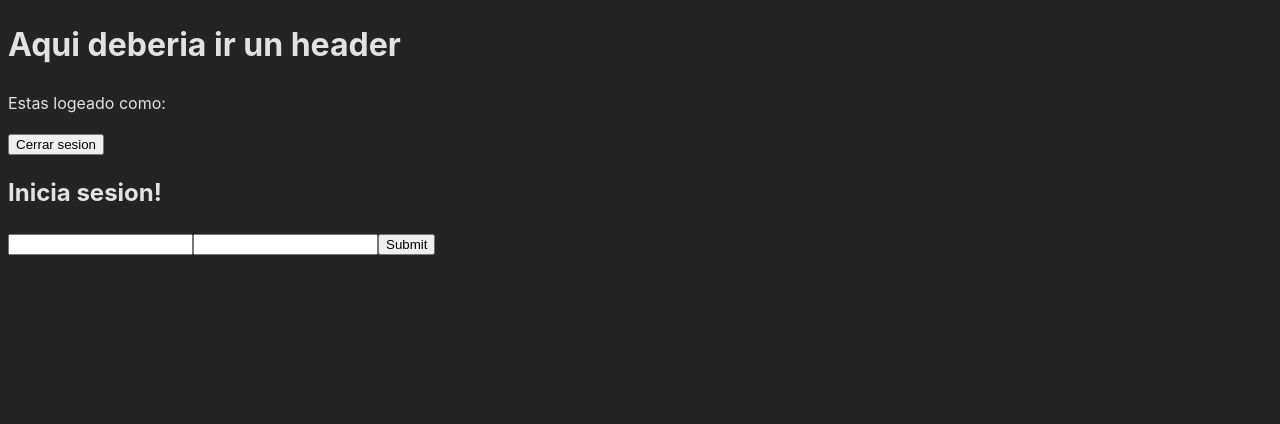
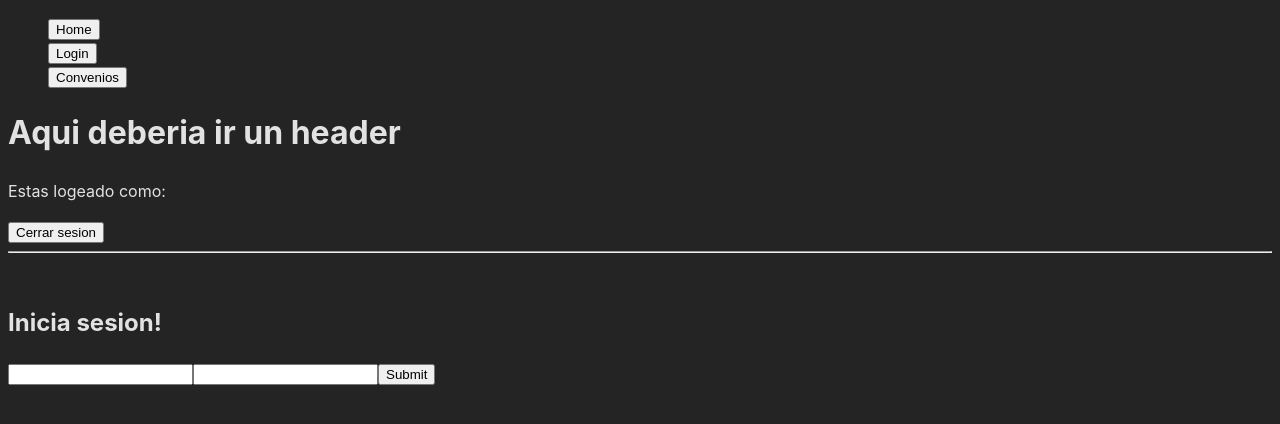
Before and after one commit to CometArao/proyectoISW2023-2, a React (Vite) app in the folder frontend/: page /auth in a window 1280 px wide. Shown: the top 424 px of the page. Built offline with nearby package versions, Linux system fonts and the light colour scheme; no server answers.

Commit message:
convenios y nav basicos funcionales

```diff
--- /dev/null
+++ b/frontend/src/components/NavBar.jsx
@@ -0,0 +1,22 @@
+import { useNavigate } from "react-router-dom";
+
+const NavBar = () => {
+    const navigate = useNavigate();
+    return(
+    <nav>
+        <ul>
+            <li>
+                <button onClick={() => navigate('/')}>Home</button>
+            </li>
+            <li>
+                <button onClick={() => navigate('/auth')}>Login</button>
+            </li>
+            <li>
+                <button onClick={() => navigate('/convenios')}>Convenios</button>
+            </li>
+        </ul>
+    </nav>
+    );
+};
+
+export default NavBar;
--- a/frontend/src/index.css
+++ b/frontend/src/index.css
@@ -17,3 +17,7 @@
 a {
   text-decoration: inherit;
 }
+
+li {
+  list-style: none;
+}
--- a/frontend/src/routes/Root.jsx
+++ b/frontend/src/routes/Root.jsx
@@ -2,6 +2,7 @@ import { Outlet } from 'react-router-dom';
 import { useNavigate } from 'react-router-dom';
 import { logout } from '../services/auth.service';
 import { AuthProvider, useAuth } from '../context/AuthContext';
+import NavBar from '../components/NavBar';
 
 function Root() {
   return (
@@ -23,10 +24,13 @@ function PageRoot() {
 
   return (
     <div>
+      <NavBar />
       <div>
         <h1>Aqui deberia ir un header</h1>
         <p>Estas logeado como: {user.email}</p>
         <button onClick={handleLogout}>Cerrar sesion</button>
+        <hr />
+        <br />
       </div>
       <Outlet />
     </div>
```
Also changed, not shown: frontend/src/components/Root.jsx (deleted, +0 -13 lines).
